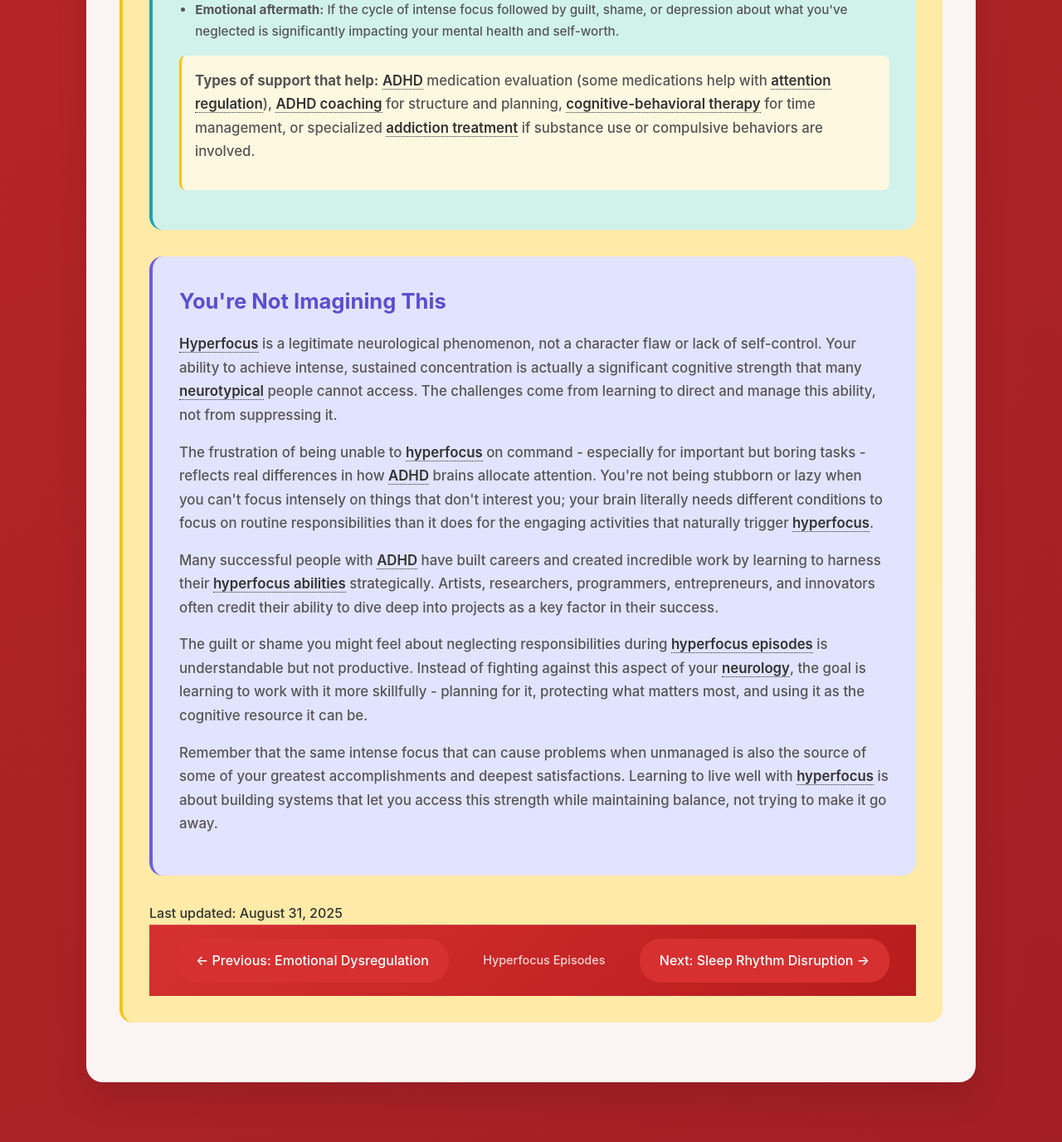
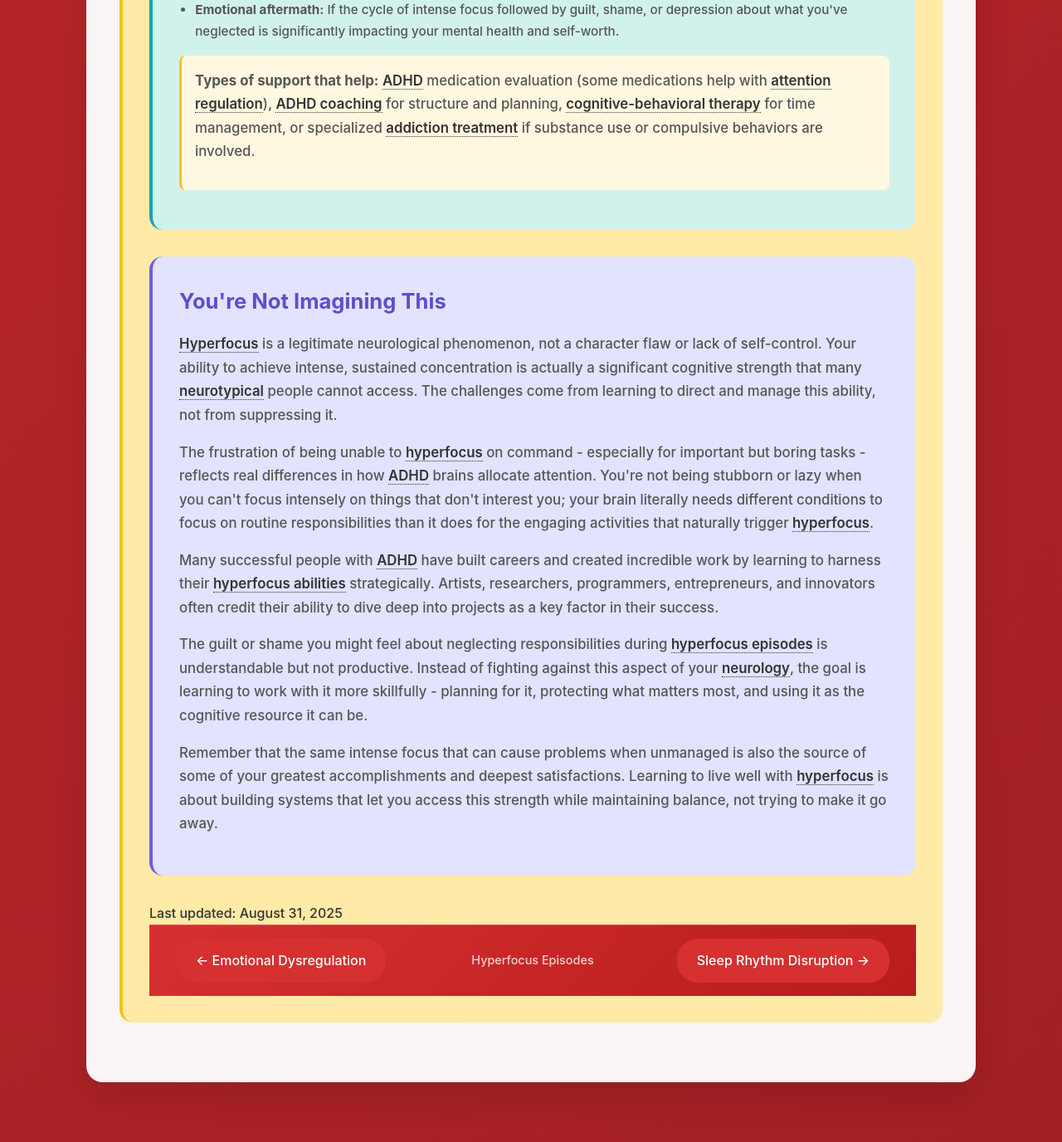
Before and after one commit to neurodivergent-survival-guide/neurodivergent-survival-guide, a Jekyll site: the page built from hyperfocus-episodes.html, in a window 1280 px wide and 1400 px high, scrolled down 5008 px. Shown: the top 1376 px of the window at 83% size. Built offline with Jekyll 4.4.1, drawn with Linux system fonts in a browser that asks for light colours.

Commit message:
Update struggle.html

```diff
--- a/_layouts/struggle.html
+++ b/_layouts/struggle.html
@@ -808,12 +808,25 @@ layout: default
     }
 
     .struggle-navigation .nav-container {
-        display: flex;
-        justify-content: space-between;
+        display: grid;
+        grid-template-columns: 1fr auto 1fr;
         align-items: center;
         max-width: 1200px;
         margin: 0 auto;
         padding: 0 2rem;
+        gap: 1rem;
+    }
+
+    .struggle-navigation .nav-container > *:first-child {
+        justify-self: start;
+    }
+
+    .struggle-navigation .nav-container > *:nth-child(2) {
+        justify-self: center;
+    }
+
+    .struggle-navigation .nav-container > *:last-child {
+        justify-self: end;
     }
 
     .struggle-navigation .nav-link {
@@ -958,7 +971,7 @@ Find the current struggle's position in the flattened array
     {% if current_index > 0 %}
       {% assign prev_index = current_index | minus: 1 %}
       {% assign prev_struggle = all_struggles[prev_index] %}
-      <a href="{{ '/struggles/' | append: prev_struggle.slug | append: '.html' | relative_url }}" class="nav-link">← Previous: {{ prev_struggle.title }}</a>
+      <a href="{{ '/struggles/' | append: prev_struggle.slug | append: '.html' | relative_url }}" class="nav-link">← {{ prev_struggle.title }}</a>
     {% else %}
       <span class="nav-link disabled">← Previous Struggle</span>
     {% endif %}
@@ -968,7 +981,7 @@ Find the current struggle's position in the flattened array
     {% assign next_index = current_index | plus: 1 %}
     {% if next_index < all_struggles.size %}
       {% assign next_struggle = all_struggles[next_index] %}
-      <a href="{{ '/struggles/' | append: next_struggle.slug | append: '.html' | relative_url }}" class="nav-link">Next: {{ next_struggle.title }} →</a>
+      <a href="{{ '/struggles/' | append: next_struggle.slug | append: '.html' | relative_url }}" class="nav-link">{{ next_struggle.title }} →</a>
     {% else %}
       <span class="nav-link disabled">Next Struggle →</span>
     {% endif %}
```
